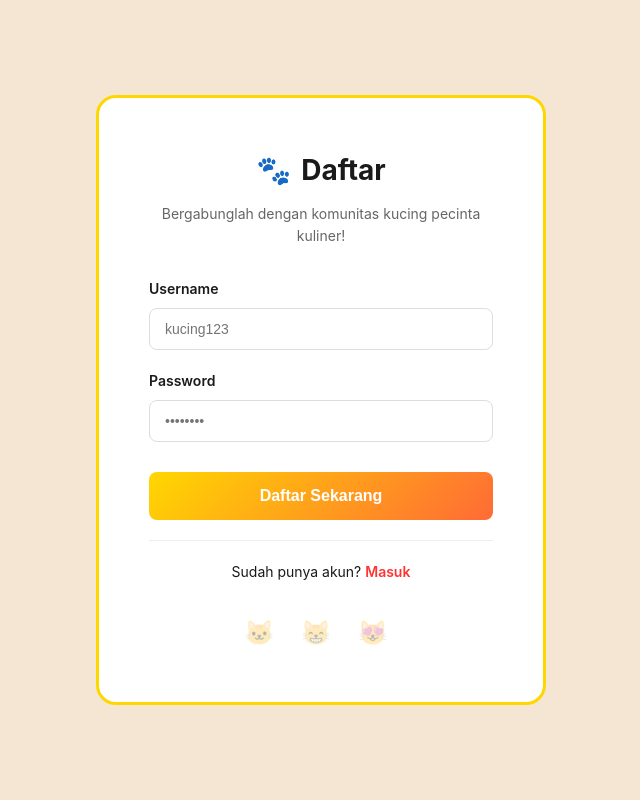
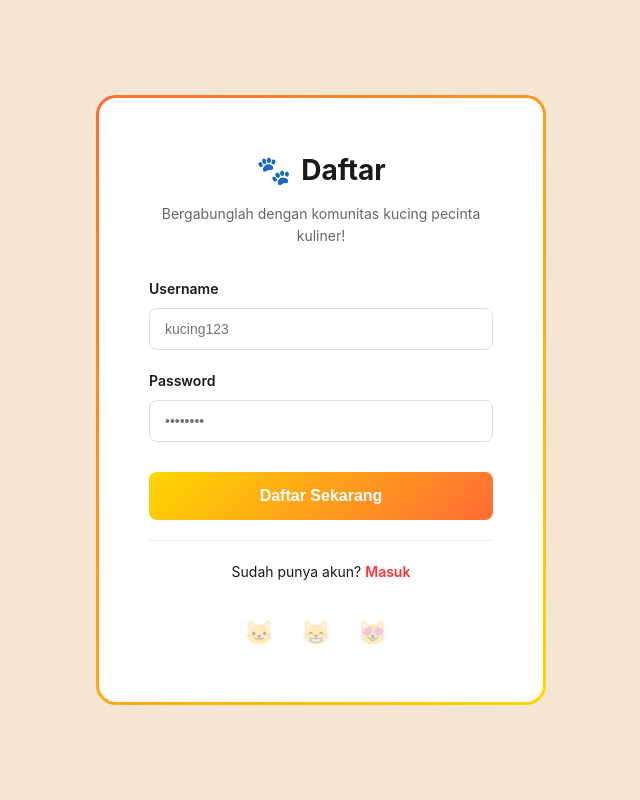
Before and after one commit to arinafazal/CICIPIN, a Flask app: page /register in a window 1280 px wide. Shown: the whole page, without its empty margins (319-959 px from the left). Run offline with Flask 3, Linux system fonts and the light colour scheme.

Commit message:
Perbaikan

```diff
--- a/static/style.css
+++ b/static/style.css
@@ -459,6 +459,7 @@ header .logout-btn {
 }
 
 /* ============ LOGIN & REGISTER PAGES ============ */
+
 .auth-container {
     display: flex;
     justify-content: center;
@@ -468,17 +469,26 @@ header .logout-btn {
     padding: 20px;
 }
 
+/* form box login & register dibuat sama persis */
 .auth-form-box {
     background-color: white;
     padding: 50px;
     border-radius: 20px;
     width: 100%;
     max-width: 450px;
-    border: 3px solid var(--primary-pink);
+
+    /* border gradient supaya konsisten */
+    border: 3px solid transparent;
+    background-image:
+        linear-gradient(white, white),
+        linear-gradient(135deg, var(--primary-orange), var(--primary-yellow));
+    background-origin: border-box;
+    background-clip: padding-box, border-box;
 }
 
+/* hapus perbedaan register supaya ukurannya sama */
 .auth-form-box.register {
-    border-color: var(--primary-yellow);
+    border: 3px solid transparent;
 }
 
 .auth-form-box h1 {
@@ -564,10 +574,6 @@ header .logout-btn {
 
 .auth-link a:hover {
     text-decoration: underline;
-}
-
-.register-link {
-    color: var(--primary-yellow);
 }
 
 .decorative-icons {
--- a/templates/login.html
+++ b/templates/login.html
@@ -6,7 +6,6 @@
     <title>Masuk - Cicipin</title>
     <link rel="stylesheet" href="{{ url_for('static', filename='style.css') }}">
 </head>
-<body style="background-color: var(--cream-bg); min-height: 100vh; display: flex; align-items: center; justify-content: center;">
     {% with messages = get_flashed_messages(with_categories=true) %}
         {% if messages %}
             {% for category, message in messages %}
--- a/templates/register.html
+++ b/templates/register.html
@@ -6,7 +6,6 @@
     <title>Daftar - Cicipin</title>
     <link rel="stylesheet" href="{{ url_for('static', filename='style.css') }}">
 </head>
-<body style="background-color: var(--cream-bg); min-height: 100vh; display: flex; align-items: center; justify-content: center;">
     {% with messages = get_flashed_messages(with_categories=true) %}
         {% if messages %}
             {% for category, message in messages %}
```
